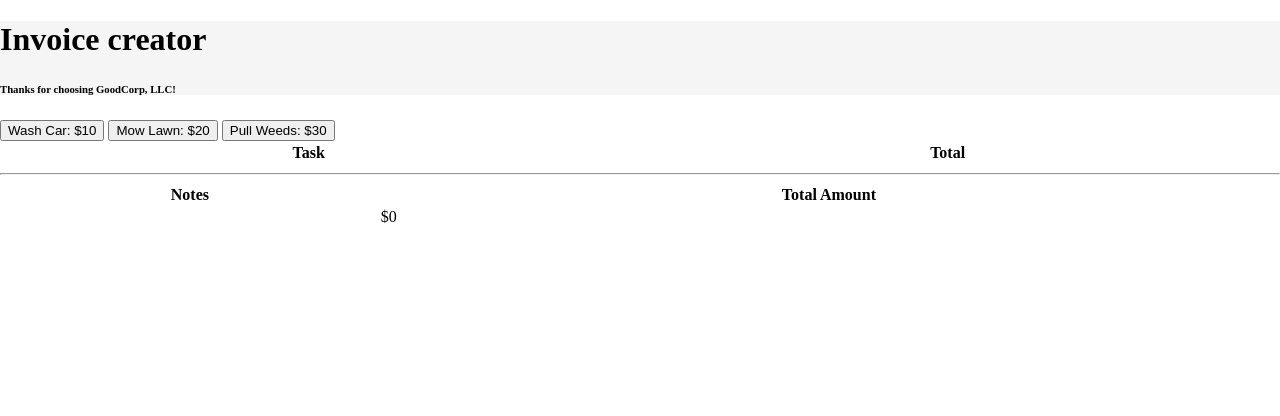
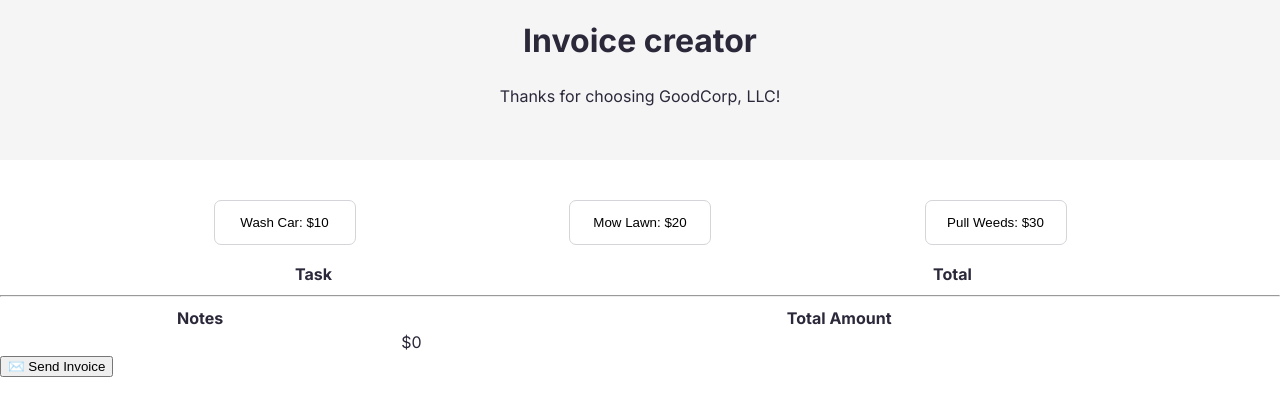
Before and after one commit to BexLedwith/invoice-generator, a plain HTML site: page index.html in a window 1280 px wide. Drawn offline with Linux system fonts and the light colour scheme.

Commit message:
more css

```diff
--- a/index.html
+++ b/index.html
@@ -4,7 +4,12 @@
     <meta charset="UTF-8" />
     <meta http-equiv="X-UA-Compatible" content="IE=edge" />
     <meta name="viewport" content="width=device-width, initial-scale=1.0" />
-
+    <link rel="preconnect" href="https://fonts.googleapis.com" />
+    <link rel="preconnect" href="https://fonts.gstatic.com" crossorigin />
+    <link
+      href="https://fonts.googleapis.com/css2?family=Inter:wght@400;500;700;800&display=swap"
+      rel="stylesheet"
+    />
     <link rel="stylesheet" href="styles.css" />
     <title>Invoice Generator</title>
   </head>
@@ -41,6 +46,7 @@
             </tr>
           </table>
         </div>
+        <button id="sendInvoice">✉️ Send Invoice</button>
       </main>
     </div>
 
--- a/styles.css
+++ b/styles.css
@@ -4,11 +4,14 @@
   box-sizing: border-box;
 }
 
-html,
 body {
   margin: 0;
   background-color: #ffffff;
+  font-family: "Inter", sans-serif;
+  color: #2b283a;
 }
+
+/* layout */
 
 .container {
   width: 100%;
@@ -16,8 +19,58 @@ body {
 
 .header {
   background-color: #f5f5f5;
+  height: 160px;
+  width: 100%;
+  position: absolute;
+  top: 0;
+  text-align: center;
+  display: flex;
+  flex-direction: column;
+  align-content: center;
+}
+
+.main {
+  position: absolute;
+  top: 200px;
+}
+
+.buttons {
+  display: flex;
+  justify-content: space-evenly;
+  margin-bottom: 1em;
 }
 
 table {
   width: 100%;
 }
+
+/* typography */
+h2,
+h6 {
+  margin-top: 0;
+  margin-bottom: 0;
+}
+
+h2 {
+  font-weight: 800;
+  height: 40px;
+  size: 40px;
+  line-height: 100%;
+  letter-spacing: -0.02em;
+}
+
+h6 {
+  font-weight: 400;
+  font-size: 1em;
+  line-height: 175%;
+}
+
+/* button styles */
+.buttons button {
+  background-color: #ffffff;
+  border-radius: 7px;
+  border: 1px solid #d5d4d8;
+  height: 45px;
+  width: 142px;
+  padding: 9px 13px;
+}
```
Also changed, not shown: IconmailIcon.jpg (deleted).
